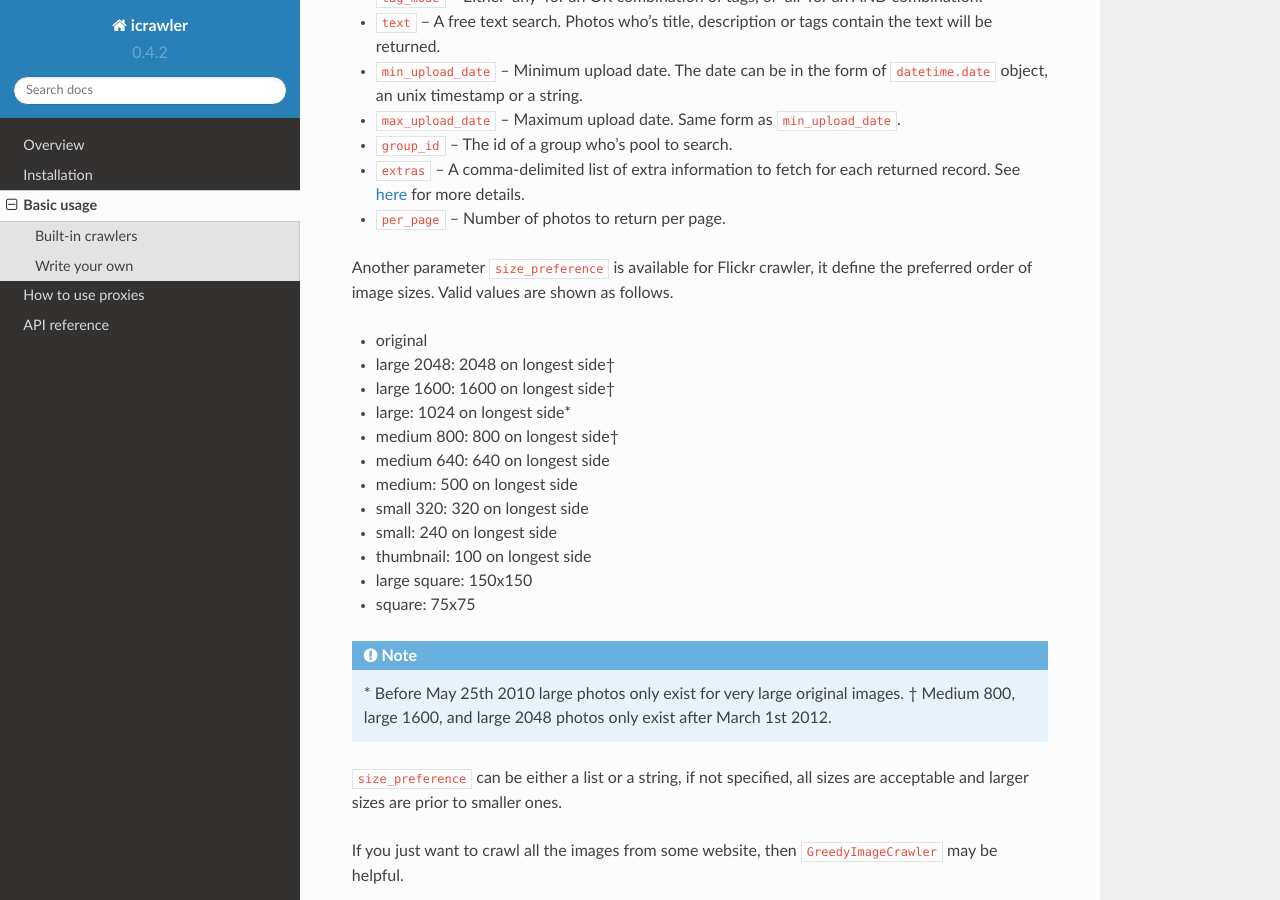
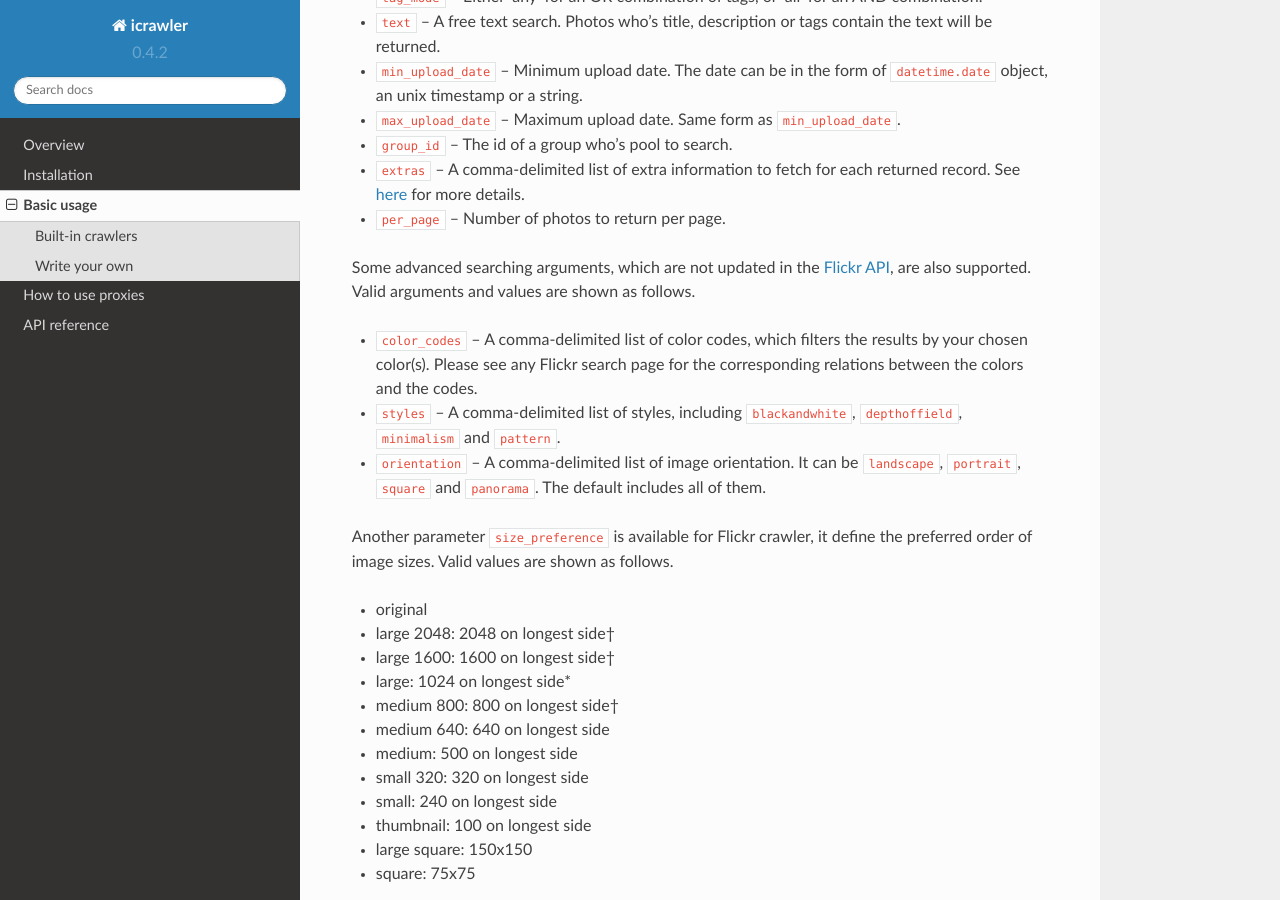
Before and after one commit to hellock/icrawler, a Sphinx documentation site: the page built from docs/usage.rst, in a window 1280 px wide and 900 px high, scrolled down 1244 px. Built offline with Sphinx 7.4.7 and the Read the Docs theme 2.0.0, drawn with Linux system fonts in a browser that asks for light colours.

Commit message:
updata usage doc with flickr advaced searching

```diff
--- a/docs/usage.rst
+++ b/docs/usage.rst
@@ -67,6 +67,19 @@ Here are some examples.
    `here <https://www.flickr.com/services/api/flickr.photos.search.html>`__
    for more details.
 -  ``per_page`` -- Number of photos to return per page.
+
+Some advanced searching arguments, which are not updated in the `Flickr  API
+<https://www.flickr.com/services/api/flickr.photos.search.html>`__,
+are also supported. Valid arguments and values are shown as follows.
+
+-  ``color_codes`` -- A comma-delimited list of color codes, which filters the
+   results by your chosen color(s). Please see any Flickr search page for the
+   corresponding relations between the colors and the codes.
+-  ``styles`` -- A comma-delimited list of styles, including ``blackandwhite``,
+   ``depthoffield``, ``minimalism`` and ``pattern``.
+-  ``orientation`` -- A comma-delimited list of image orientation. It can be
+   ``landscape``, ``portrait``, ``square`` and ``panorama``. The default
+   includes all of them.
 
 Another parameter ``size_preference`` is available for Flickr crawler, it define
 the preferred order of image sizes. Valid values are shown as follows.
```
